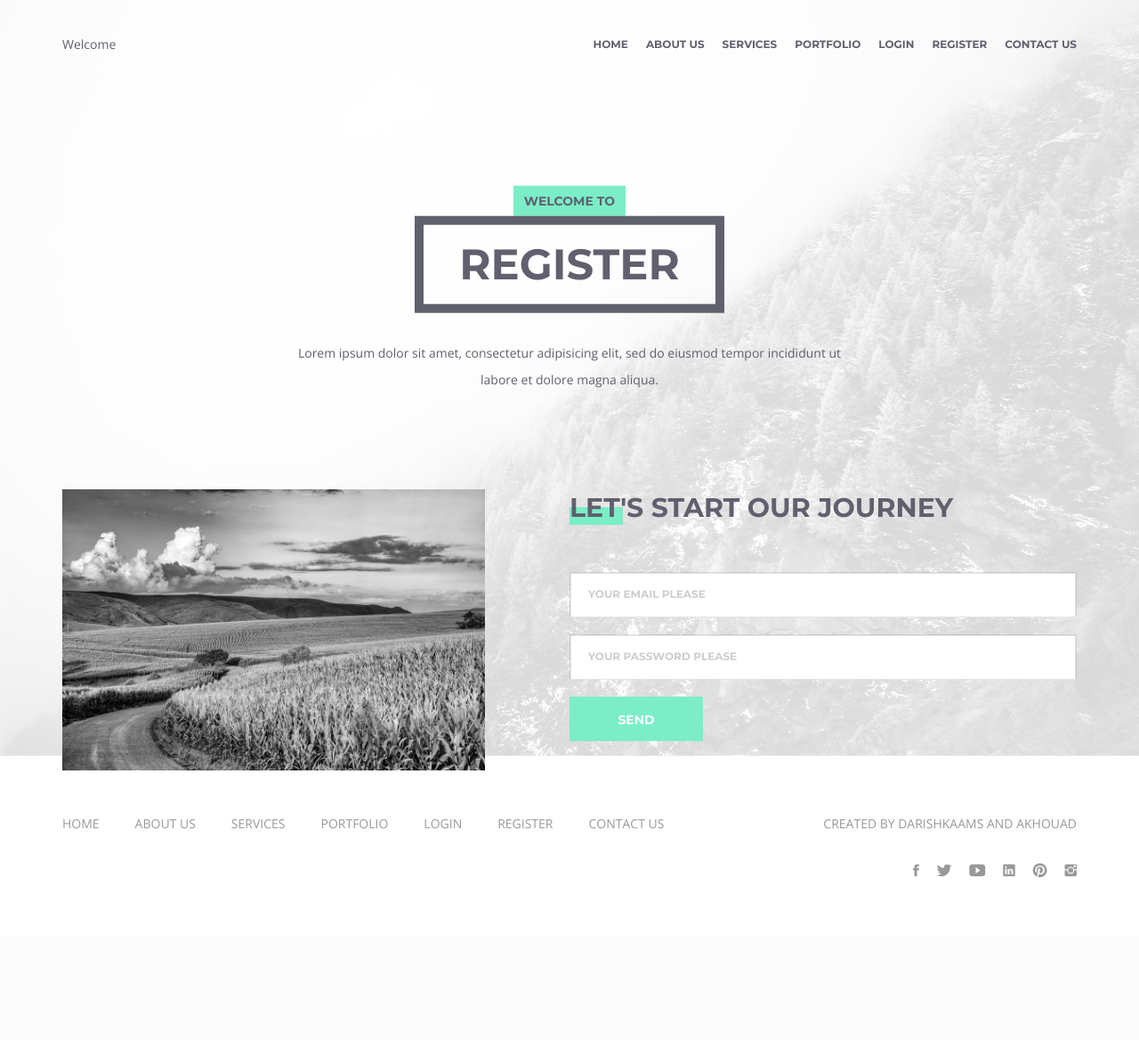
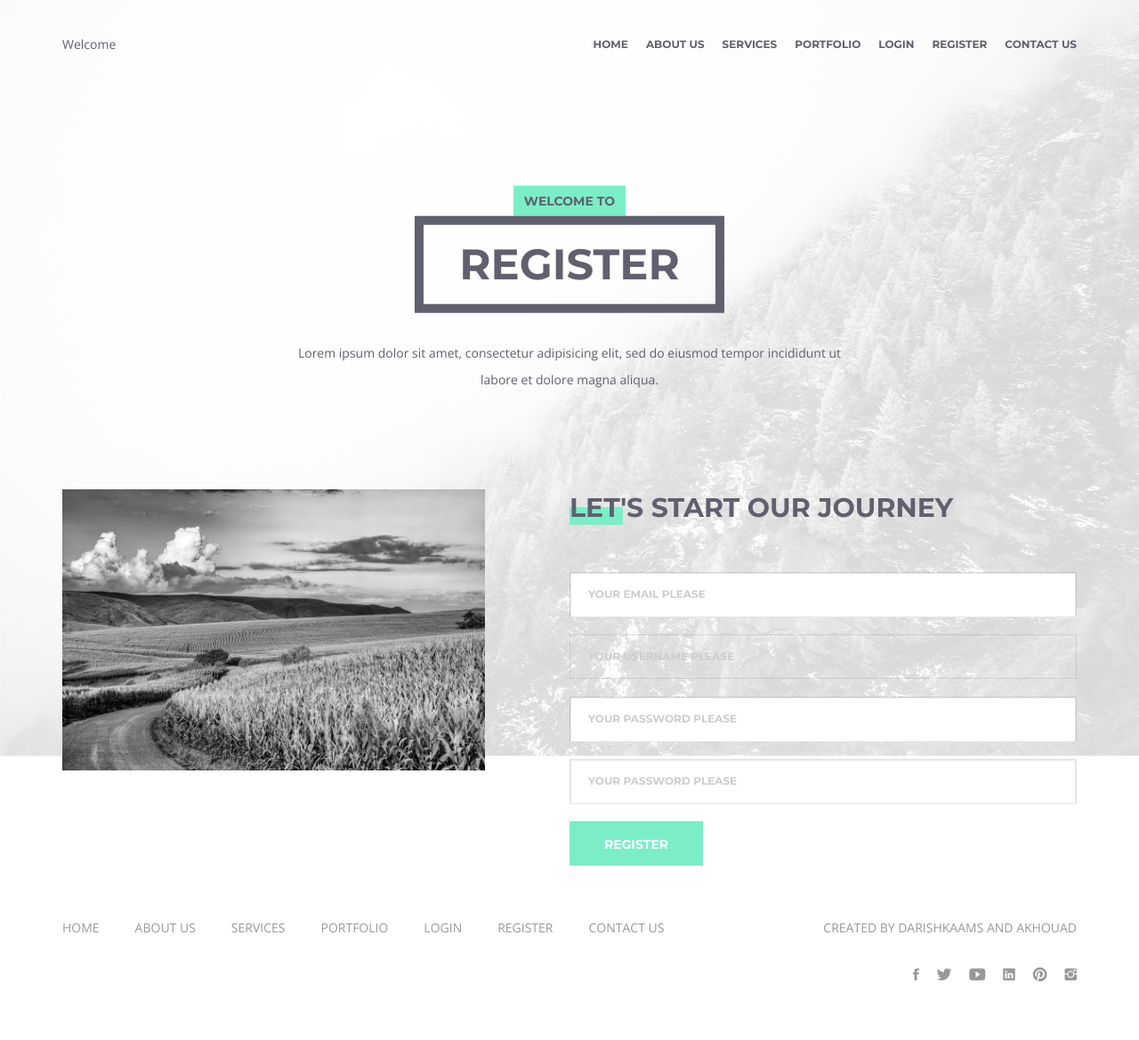
Before and after one commit to DarishkaAMS/-Django_Projects-Django_Food_Delivery_App, a Django app: page /account/register/ in a window 1280 px wide. Shown: the whole page at 89% size. Before the commit the page ends 986 px from the top, so only its background shows below. Run offline with Django 3.2, Linux system fonts and the light colour scheme; some web fonts are replaced.

Commit message:
Style register form page

```diff
--- a/MainProject/templates/account/register.html
+++ b/MainProject/templates/account/register.html
@@ -39,13 +39,24 @@
                         <form action="#" method="post">
                             {% csrf_token %}
                             <div class="input_1">
-                                <input type="email" name="email" class="input_1">
+                                <input type="email" name="email" class="input_1" required>
                                 <span>your email please</span>
+
+                            </div>
+							<br/>
+							<div class="input_1">
+                                <input type="text" name="username" class="input_1" required>
+                                <span>your username please</span>
 
                             </div>
                             <br/>
                             <div class="input_1">
-                                <input type="password" name="password" class="input_1">
+                                <input type="password" name="password" class="input_1" required>
+                                <span>your password please</span>
+                            </div>
+							<br/>
+							<div class="input_1">
+                                <input type="password" name="password" class="input_1" required>
                                 <span>your password please</span>
                             </div>
                             {% for field in login_form %}
@@ -60,7 +71,7 @@
                                     <p>{{ login_form.non_field_errors }}</p>
                                 </div>
                             {% endif %}
-                            <button type="submit" class="btn green" style="margin-top:20px"><span>send</span></button>
+                            <button type="submit" class="btn green" style="margin-top:20px"><span>Register</span></button>
                         </form>
 					</p>
 				</div>
```
